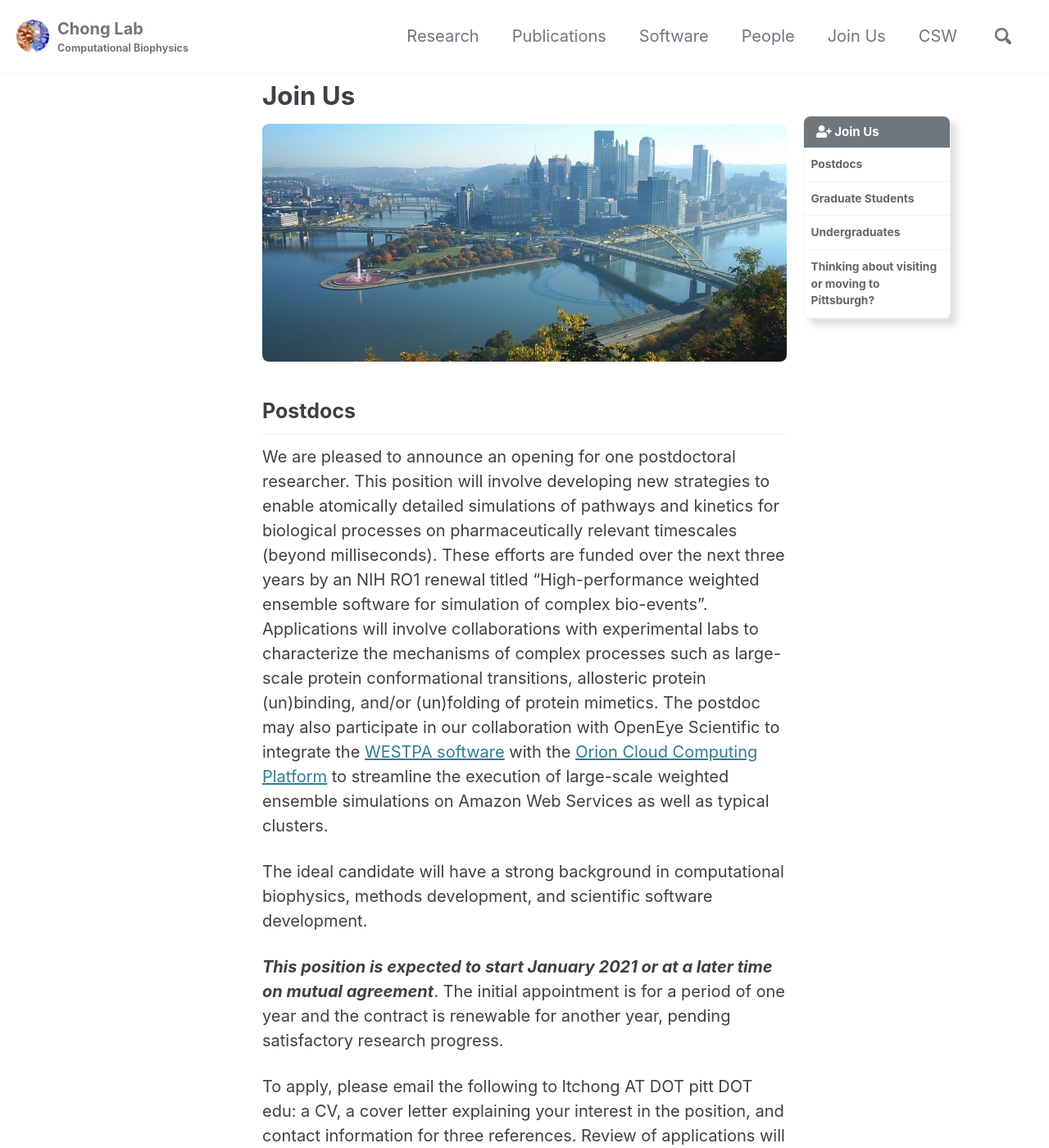
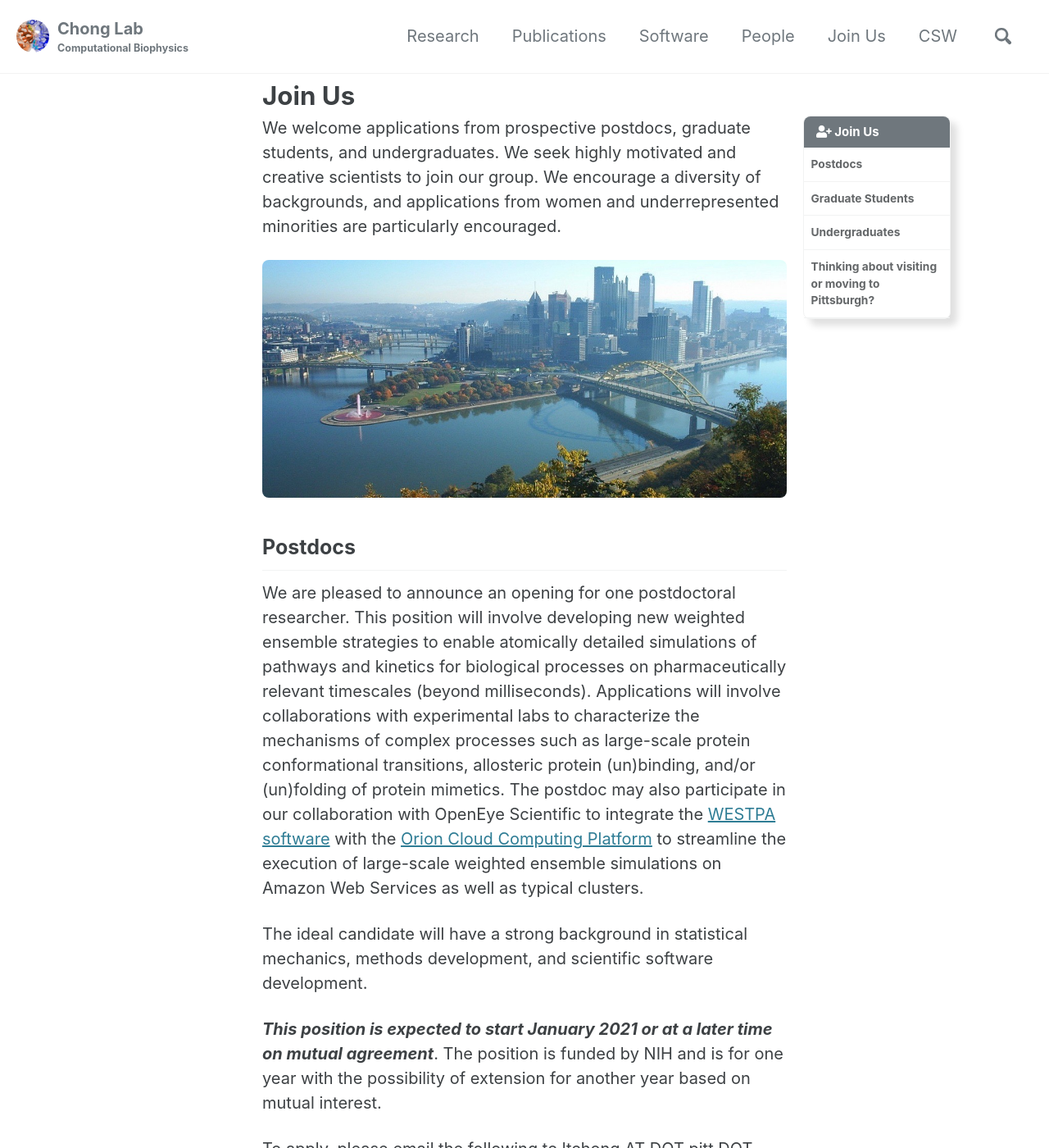
Before and after one commit to darianyang/mm-github-pages-test, a Jekyll site: the page built from _pages/join_us.md, in a window 1280 px wide and 1400 px high. Shown: the whole window at 82% size. Built offline with Jekyll 4.4.1, drawn with Linux system fonts in a browser that asks for light colours; cached includes are drawn as plain includes.

Commit message:
Update join_us.md

```diff
--- a/_pages/join_us.md
+++ b/_pages/join_us.md
@@ -7,14 +7,16 @@
 toc_icon: "user-plus"
 ---
 
+We welcome applications from prospective postdocs, graduate students, and undergraduates. We seek highly motivated and creative scientists to join our group. We encourage a diversity of backgrounds, and applications from women and underrepresented minorities are particularly encouraged.
+
 {% include figure image_path="/assets/images/pittsburgh.jpg" alt="Pittsburgh Panorama" %}
 
 ## Postdocs
-We are pleased to announce an opening for one postdoctoral researcher. This position will involve developing new strategies to enable atomically detailed simulations of pathways and kinetics for biological processes on pharmaceutically relevant timescales (beyond milliseconds). These efforts are funded over the next three years by an NIH RO1 renewal titled “High-performance weighted ensemble software for simulation of complex bio-events”. Applications will involve collaborations with experimental labs to characterize the mechanisms of complex processes such as large-scale protein conformational transitions, allosteric protein (un)binding, and/or (un)folding of protein mimetics. The postdoc may also participate in our collaboration with OpenEye Scientific to integrate the [WESTPA software](https://westpa.github.io/westpa) with the [Orion Cloud Computing Platform](https://www.eyesopen.com/orion) to streamline the execution of large-scale weighted ensemble simulations on Amazon Web Services as well as typical clusters.
+We are pleased to announce an opening for one postdoctoral researcher. This position will involve developing new weighted ensemble strategies to enable atomically detailed simulations of pathways and kinetics for biological processes on pharmaceutically relevant timescales (beyond milliseconds). Applications will involve collaborations with experimental labs to characterize the mechanisms of complex processes such as large-scale protein conformational transitions, allosteric protein (un)binding, and/or (un)folding of protein mimetics. The postdoc may also participate in our collaboration with OpenEye Scientific to integrate the [WESTPA software](https://westpa.github.io/westpa) with the [Orion Cloud Computing Platform](https://www.eyesopen.com/orion) to streamline the execution of large-scale weighted ensemble simulations on Amazon Web Services as well as typical clusters.
 
-The ideal candidate will have a strong background in computational biophysics, methods development, and scientific software development.
+The ideal candidate will have a strong background in statistical mechanics, methods development, and scientific software development.
 
-***This position is expected to start January 2021 or at a later time on mutual agreement***. The initial appointment is for a period of one year and the contract is renewable for another year, pending satisfactory research progress.
+***This position is expected to start January 2021 or at a later time on mutual agreement***. The position is funded by NIH and is for one year with the possibility of extension for another year based on mutual interest.
 
 To apply, please email the following to ltchong AT DOT pitt DOT edu: a CV, a cover letter explaining your interest in the position, and contact information for three references. Review of applications will begin immediately and continue until the position is filled.
 
```
